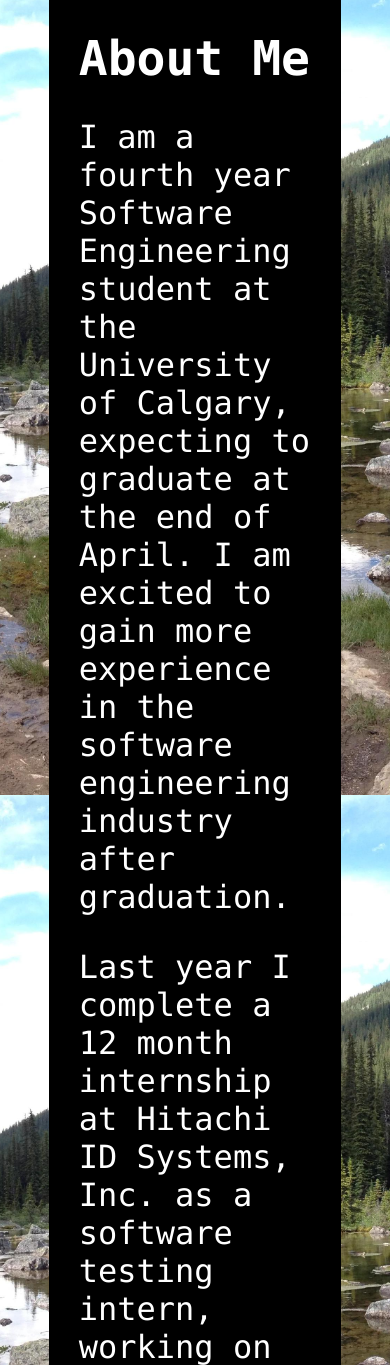
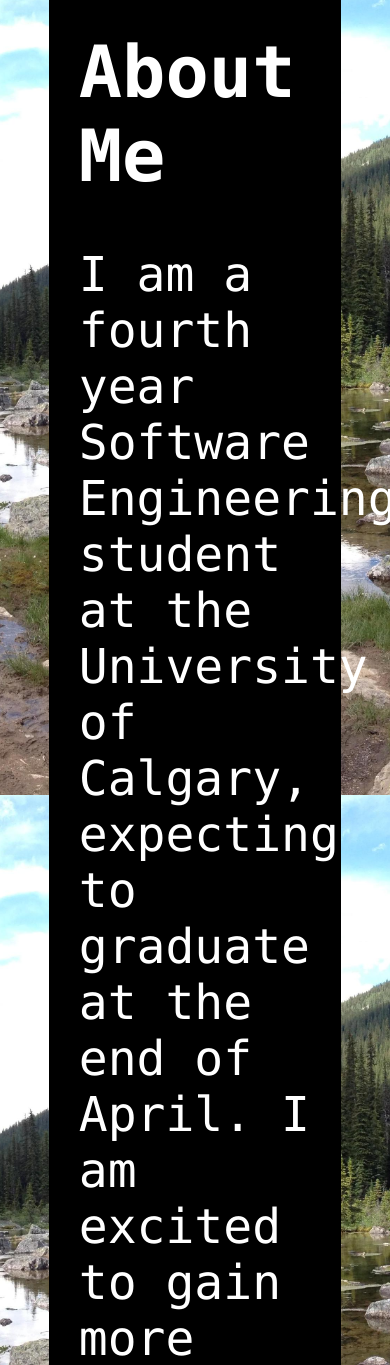
Before and after one commit to athenaie/me, a PHP site: page /about.html in a window 390 px wide; the page is wider, and only the part inside the window is pictured. Shown: the part 49-1414 px from the top of that part. Run offline with PHP 8.4, Linux system fonts and the light colour scheme.

Commit message:
Test increasing font size for portrait.

```diff
--- a/style.css
+++ b/style.css
@@ -154,7 +154,7 @@
 @media only screen and (max-device-width: 1000px) and (orientation: portrait) {
   #main {
     width: 75vw;
-    font-size: 2em;
+    font-size: 3em;
     margin-bottom: 12.5vw;
   }
 
```
